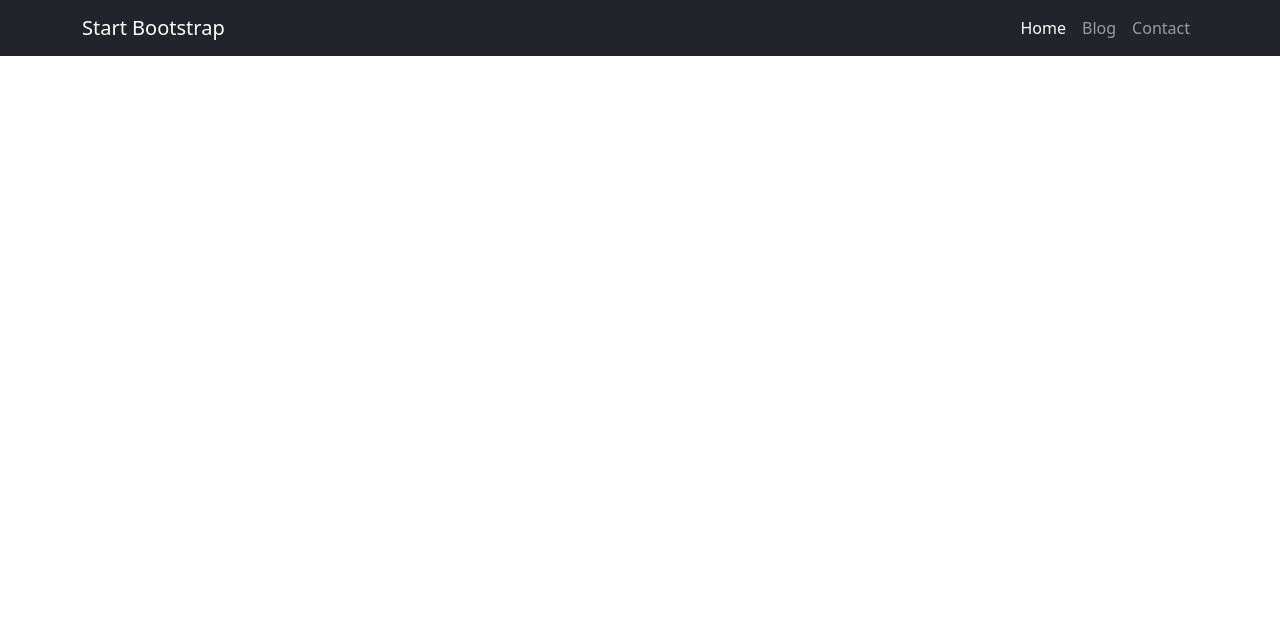
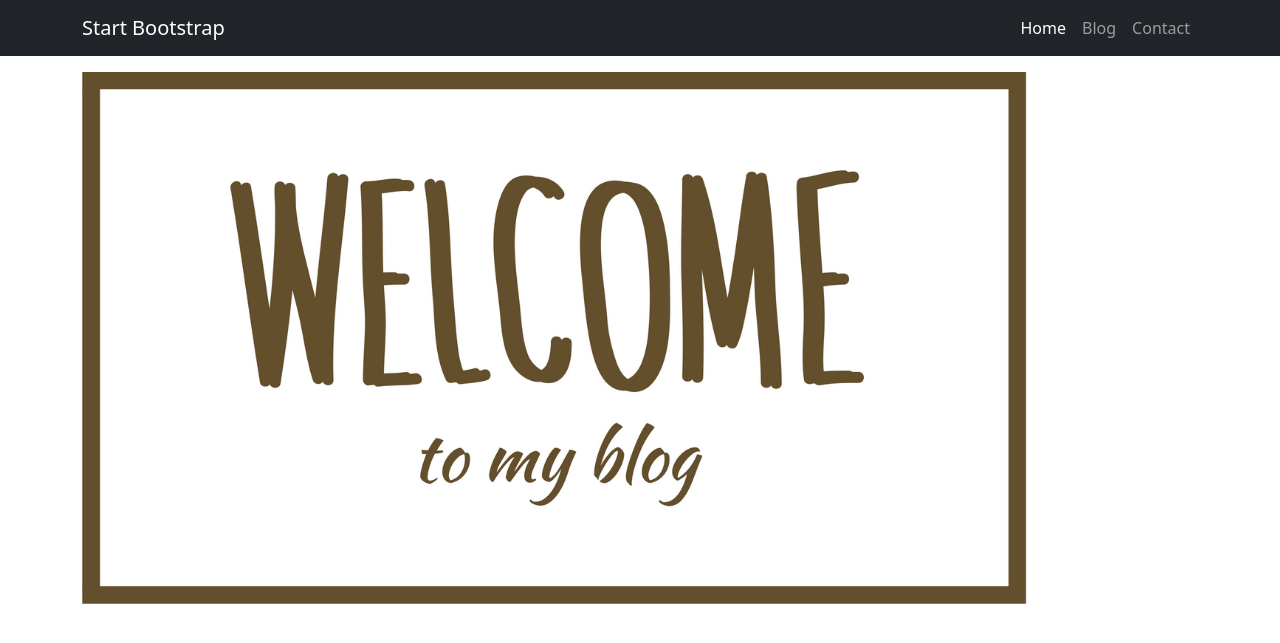
Before and after one commit to BehnamGolmohammadi/CW-98, a Django app: page / in a window 1280 px wide. Shown: the top 643 px of the page. Run offline with Django 4.2, Linux system fonts and the light colour scheme; some libraries are stand-ins or nearby versions.

Commit message:
add a welcome img to home page.

```diff
--- a/CW15/BlogPlatform/templates/home.html
+++ b/CW15/BlogPlatform/templates/home.html
@@ -10,7 +10,9 @@
 <nav class="navbar navbar-expand-lg navbar-dark bg-dark">
     <div class="container">
         <a class="navbar-brand" href="#!">Start Bootstrap</a>
-            <button class="navbar-toggler" type="button" data-bs-toggle="collapse" data-bs-target="#navbarSupportedContent" aria-controls="navbarSupportedContent" aria-expanded="false" aria-label="Toggle navigation"><span class="navbar-toggler-icon"></span></button>
+        <button class="navbar-toggler" type="button" data-bs-toggle="collapse" data-bs-target="#navbarSupportedContent"
+            aria-controls="navbarSupportedContent" aria-expanded="false" aria-label="Toggle navigation"><span
+                class="navbar-toggler-icon"></span></button>
         <div class="collapse navbar-collapse" id="navbarSupportedContent">
             <ul class="navbar-nav ms-auto mb-2 mb-lg-0">
                 <li class="nav-item"><a class="nav-link active" aria-current="page" href="#">Home</a></li>
@@ -20,4 +22,14 @@
         </div>
     </div>
 </nav>
+
+<div class="container">
+    <div class="row">
+        <div class="col-md align-self-center mt-3" style="max-width: 85%;">
+            <img src="{% static 'assets/welcome.png' %}" class="img-fluid" >
+
+        </div>
+    </div>
+
+</div>
 {% endblock %}
```
Also changed, not shown: CW15/BlogPlatform/statics/assets/welcome.png (added). Lines whose indentation alone changed are shown as unchanged.
